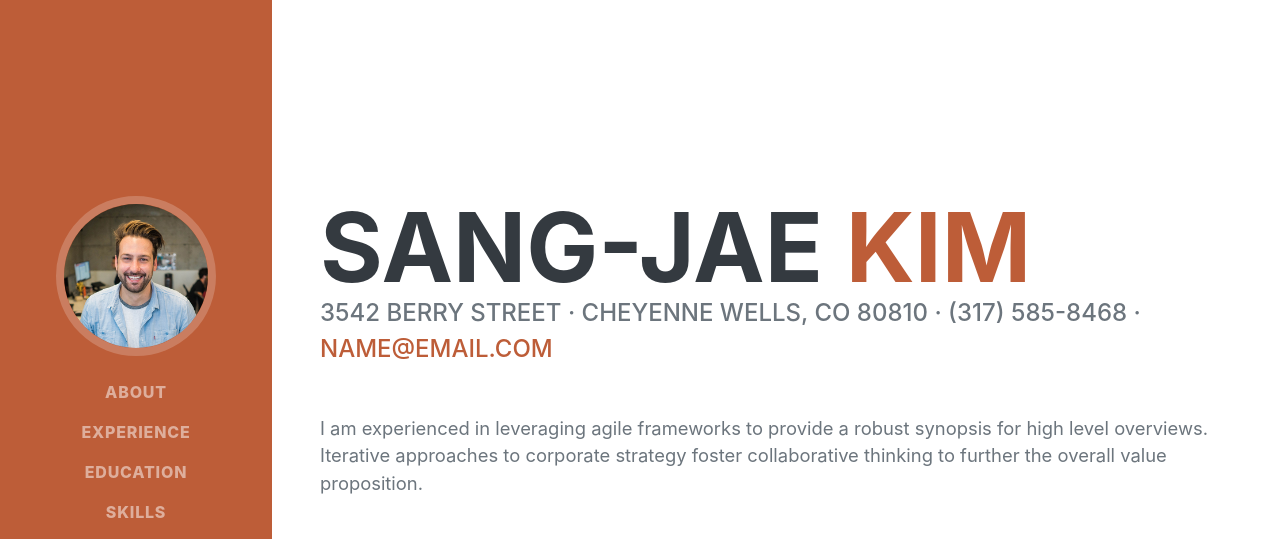
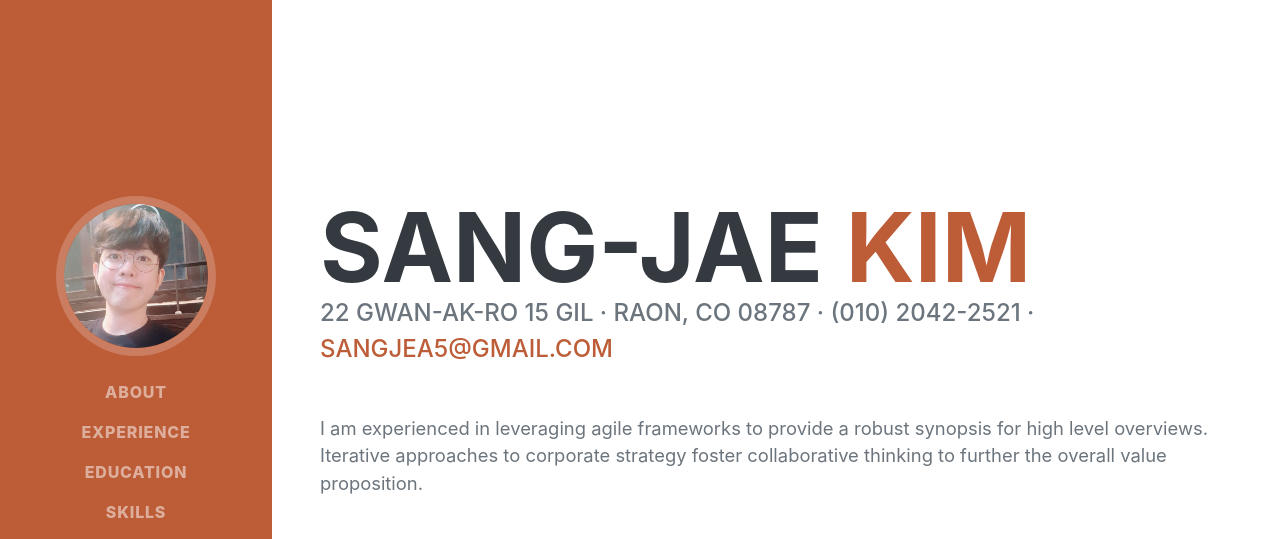
Before and after one commit to sang-jae/sang-jae.github.io, a plain HTML site: page index.html in a window 1280 px wide. Shown: the top 539 px of the page. Drawn offline with nearby package versions, Linux system fonts and the light colour scheme; a web font is replaced by a local one.

Commit message:
profile change

```diff
--- a/index.html
+++ b/index.html
@@ -20,7 +20,7 @@
         <nav class="navbar navbar-expand-lg navbar-dark bg-primary fixed-top" id="sideNav">
             <a class="navbar-brand js-scroll-trigger" href="#page-top">
                 <span class="d-block d-lg-none">Clarence Taylor</span>
-                <span class="d-none d-lg-block"><img class="img-fluid img-profile rounded-circle mx-auto mb-2" src="assets/img/profile.jpg" alt="" /></span>
+                <span class="d-none d-lg-block"><img class="img-fluid img-profile rounded-circle mx-auto mb-2" src="assets/img/profile_me.jpg" alt="" /></span>
             </a>
             <button class="navbar-toggler" type="button" data-toggle="collapse" data-target="#navbarSupportedContent" aria-controls="navbarSupportedContent" aria-expanded="false" aria-label="Toggle navigation"><span class="navbar-toggler-icon"></span></button>
             <div class="collapse navbar-collapse" id="navbarSupportedContent">
@@ -44,8 +44,8 @@
                         <span class="text-primary">Kim</span>
                     </h1>
                     <div class="subheading mb-5">
-                        3542 Berry Street · Cheyenne Wells, CO 80810 · (317) 585-8468 ·
-                        <a href="mailto:name@email.com">name@email.com</a>
+                        22 Gwan-ak-ro 15 gil · Raon, CO 08787 · (010) 2042-2521 ·
+                        <a href="mailto:sangjea5@gmail.com">sangjea5@gmail.com</a>
                     </div>
                     <p class="lead mb-5">I am experienced in leveraging agile frameworks to provide a robust synopsis for high level overviews. Iterative approaches to corporate strategy foster collaborative thinking to further the overall value proposition.</p>
                     <div class="social-icons">
```
Also changed, not shown: assets/img/profile_me.jpg (added).
